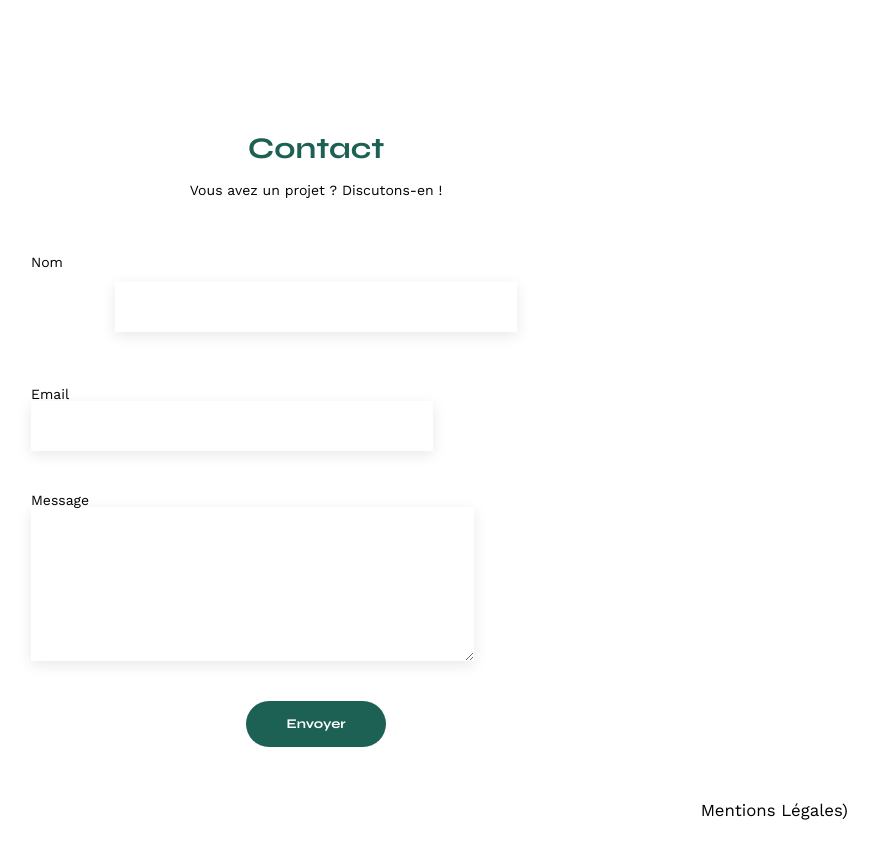
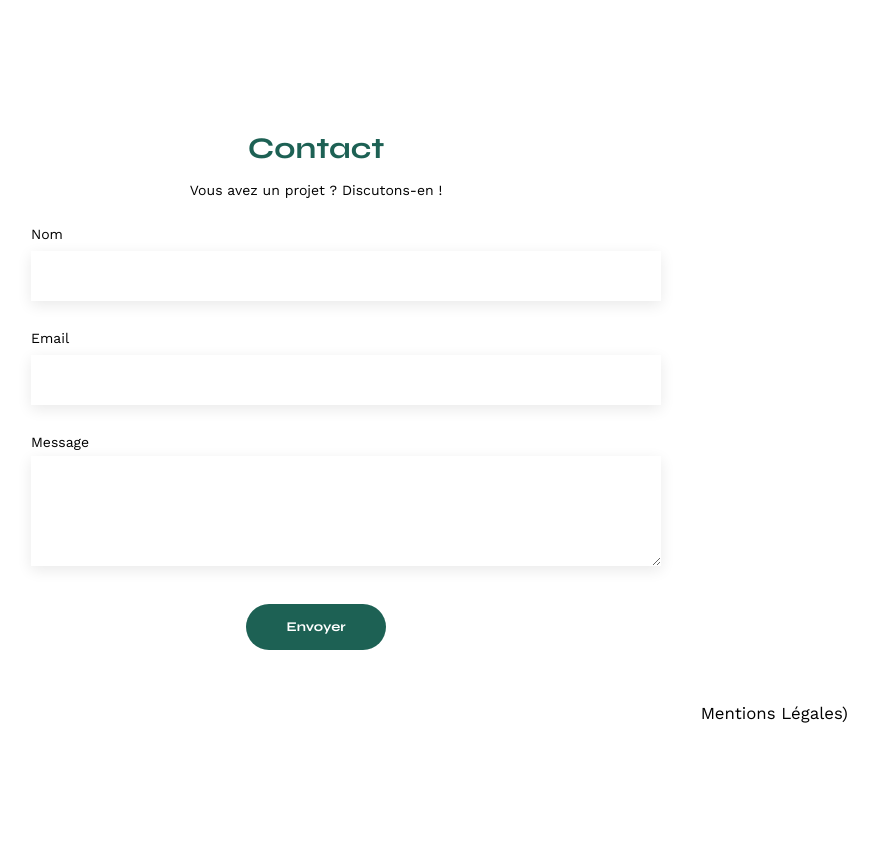
Before and after one commit to opcrBoutrin/Boutrin_Andre_6_repo_github_052023, a plain HTML site: page FrontEnd/index.html in a window 1280 px wide. Shown: the part 660-1507 px from the top of the page, without its empty margins (324-1202 px from the left). After the commit the page ends 1410 px from the top, so only its background shows below. Drawn offline with nearby package versions, Linux system fonts and the light colour scheme; no server answers.

Commit message:
Dimanche-170923-1

```diff
--- a/FrontEnd/assets/login.css
+++ b/FrontEnd/assets/login.css
@@ -1,4 +1,3 @@
-
 #container-login {
   width: 100%;
   margin-top: 150px;
@@ -8,7 +7,6 @@ width: 100%;
 #container-login h2 {
   text-align: center;
   margin-bottom: 30px;
-
 }
 
 #form-login {
@@ -19,17 +17,17 @@ width: 100%;
   margin: auto;
   width: 45%;
 }
-#email-login,
-input[type="password"],
-input[type="text"]{
+#container-login input[type="email"],
+#password-login {
   height: 50px;
+  width: 100%;
+  margin-top: 10px;
+  margin-bottom: 20px;
+  padding: 0 30px;
   font-size: 1.2em;
+  box-shadow: 0px 4px 14px rgba(0, 0, 0, 0.09);
+  outline: none;
   border: none;
-	box-shadow: 0px 4px 14px rgba(0, 0, 0, 0.09);
-	margin:10px;
-	margin-bottom: 30px;
-	border-radius: 4px;
-
 }
 .bloc-logo-et-login {
   position: absolute;
@@ -41,46 +39,43 @@ input[type="text"]{
   height: 51px;
 }
 
-
-.bloc-show-password-login{
+.bloc-show-password-login {
   margin-top: -17px;
   align-items: center;
   display: flex;
   justify-content: center;
   gap: 6px;
 }
-button, input[type="submit"] {
+button,
+input[type="submit"] {
   border: none;
   margin: auto;
   margin-top: 46px;
   margin-bottom: 30px;
-	font-family: 'Syne';
+  font-family: "Syne";
   font-weight: 700;
   color: white;
-	background-color: #1D6154;
-	padding:15px;
+  background-color: #1d6154;
+  padding: 15px;
   text-align: center;
   border-radius: 60px;
   cursor: pointer;
   width: 46%;
-
 }
-#password-forget-login
-{
+#password-forget-login {
   margin: 30px;
   margin: auto;
   color: black;
   bottom: 70px;
 }
-.error-message-login{
+.error-message-login {
   text-align: center;
-color:red;
+  color: red;
   position: absolute;
   left: 0;
   right: 0;
-bottom:417px;
+  bottom: 120px;
 }
-
 
 /* http://meyerweb.com/eric/tools/css/reset/
    v2.0 | 20110126
--- a/FrontEnd/assets/modal.css
+++ b/FrontEnd/assets/modal.css
@@ -11,7 +11,6 @@
   width: 100%;
   background-color: rgba(0, 0, 0, 0.4);
   margin-top: 60px;
-
 }
 
 .modal-content {
@@ -29,23 +28,21 @@
 }
 
 .separator1 {
-
   background-color: #b3b3b3;
   height: 2px;
   border: none;
- margin-bottom: 2px;
+  margin-bottom: 2px;
   width: 79%;
   left: 0;
   right: 0;
 }
 
 .separator2 {
-  /* position: absolute; */
   background-color: #b3b3b3;
   height: 2px;
   border: none;
   width: 100%;
- margin-top: 60px;
+  margin-top: 60px;
 }
 
 .btn-modal-ajout-suprim {
@@ -59,10 +56,10 @@
 .btn-ajout-photo {
   cursor: pointer;
   border: none;
-  font-family: 'Syne';
+  font-family: "Syne";
   font-weight: 700;
   color: white;
-  background-color: #1D6154;
+  background-color: #1d6154;
   margin: 5em auto;
   text-align: center;
   border-radius: 60px;
@@ -72,8 +69,6 @@
 .modal-content h2 {
   text-align: center;
   margin: 30px 0 50px 0;
-
-
 }
 
 .close-modal {
@@ -90,9 +85,9 @@
 }
 
 .custom-file-label::after {
-  content: '+ Ajouter photo';
-  background-color: #CBD6DC;
-  border: 1px solid #CBD6DC;
+  content: "+ Ajouter photo";
+  background-color: #cbd6dc;
+  border: 1px solid #cbd6dc;
   cursor: pointer;
   display: inline-block;
   position: absolute;
@@ -145,7 +140,6 @@
   color: #fff;
   padding: 10px;
   font-size: 14px;
-
 }
 
 .fa-regular,
@@ -162,7 +156,7 @@
 }
 
 .delete-gallery-button {
-  color: #D65353;
+  color: #d65353;
   font-family: syne;
   font-size: 14px;
   font-weight: 400;
@@ -175,7 +169,6 @@
   left: 0;
   right: 0;
   margin: auto;
-
 }
 
 .modal-2 img {
@@ -185,7 +178,6 @@
   position: absolute;
   left: 0;
   right: 0;
-
 }
 
 /* MODAL-2 -AJOUT-PHOTO-MODAL */
@@ -234,7 +226,7 @@
   width: 31%;
   position: absolute;
   display: flex;
-  bottom: 30PX;
+  bottom: 30px;
   left: 0;
   right: 0;
   margin: auto;
@@ -254,11 +246,10 @@
   margin: auto;
   padding: 10px 10px;
   border-radius: 100px;
-  background-color: #DDD;
+  background-color: #ddd;
   color: #306685;
   border: none;
   cursor: pointer;
-
 }
 
 /* champ Titre */
@@ -324,7 +315,7 @@ input::placeholder {
   color: red;
   position: absolute;
   bottom: 431px;
-display: flex;
+  display: flex;
   justify-content: center;
   left: 0;
   right: 0;
--- a/FrontEnd/assets/style.css
+++ b/FrontEnd/assets/style.css
@@ -258,19 +258,14 @@ li:hover {
   width: 100%;
 }
 
-.label {
-  color: red;
-  border: solid;
-}
 
 #contact {
   width: 50%;
   margin: auto;
+  text-align: center;
 }
 
-#contact > * {
-  text-align: center;
-}
+
 
 #contact h2 {
   margin-bottom: 20px;
@@ -283,28 +278,38 @@ li:hover {
   flex-direction: column;
 }
 
-#contact input[type="text"],
-input[type="email"],
-input[type="name"],
-input[type="password"] {
+#contact
+ input[type="text"],
+ input[type="email"],
+ input[type="name"] {
   height: 50px;
-  width: 60%;
-  display: block;
+  width: 100%;
+  margin-top: 10px;
+  margin-bottom: 20px;
   padding: 0 30px;
   font-size: 1.2em;
+  box-shadow: 0px 4px 14px rgba(0, 0, 0, 0.09);
   border: none;
+  outline: none
+}
+textarea {
+  width: 100%;
+  padding: 30px;
+  height: 50px;
+  margin-top: 7px;
+  border: none;
+  outline: none;
   box-shadow: 0px 4px 14px rgba(0, 0, 0, 0.09);
 }
 
-#contact label {
-  margin: 2em 0 1em 0;
+
+label {
+  display: block;
+  width: 100%;
+  text-align: left;
+  margin-bottom: 10px;
 }
 
-#contact textarea {
-  display: block;
-  border: none;
-  box-shadow: 0px 4px 14px rgba(0, 0, 0, 0.09);
-}
 
 #contact input[type="submit"] {
   border: none;
@@ -317,7 +322,10 @@ input[type="password"] {
   border-radius: 60px;
   padding: 15px 40px;
 }
-
+.error {
+  color: red;
+  font-size: 12px;
+}
 footer nav ul {
   display: flex;
   justify-content: flex-end;
@@ -328,15 +336,12 @@ footer nav ul {
   width: 25px;
 }
 
-/* ANDRE--------------------------------- */
-
 main {
   position: relative;
   margin: auto;
   width: 100%;
   margin-top: 50px;
 }
-
 /* ELEMENTS MASQUER */
 
 .en-tete {
@@ -454,10 +459,6 @@ main {
     display: none;
   }
 
-
-
-
-/* FIN ELEMENT MASQUER */
 .bloc-logo-et-nav {
   position: absolute;
   gap: 40%;
@@ -467,10 +468,6 @@ main {
   width: 100%;
   height: 51px;
 }
-/*
-.bloc-logo-et-nav span {
-    margin-top: 5px;
-} */
 
 /*GALERIES*/
 .gallery {
@@ -531,6 +528,5 @@ figcaption {
 .bloc-btn-modifier-svg {
   justify-content: center;
   display: flex;
-
   gap: 20px;
 }
--- a/FrontEnd/headerFooter.js
+++ b/FrontEnd/headerFooter.js
@@ -25,7 +25,6 @@ export const header = `
   </header>
 `;
 
-
 export const footer = `
   <footer>
     <nav>
--- a/FrontEnd/index.js
+++ b/FrontEnd/index.js
@@ -48,7 +48,7 @@ document.addEventListener("DOMContentLoaded", function () {
    <section id="contact">
       <h2 id="contactTitre">Contact</h2>
       <p id="contactText">Vous avez un projet ? Discutons-en !</p>
-      <form action="#" method="post" onsubmit="return validateForm()">
+      <form action="#" method="#">
         <label for="name">Nom
         <input type="text" name="name" id="name">
         <span id="name-error" class="error"></span>
@@ -58,7 +58,7 @@ document.addEventListener("DOMContentLoaded", function () {
         <span id="email-error" class="error"></span>
         </label>
         <label for="message">Message
-        <textarea name="message" id="message" cols="53" rows="10"></textarea>
+        <textarea  name="message" id="message"></textarea>
         <span id="message-error" class="error"></span>
         </label>
         <input type="submit" value="Envoyer">
@@ -101,7 +101,6 @@ document.addEventListener("DOMContentLoaded", function () {
     window.localStorage.removeItem("isLoggedIn");
     window.location.href = "index.html";
   });
-
 
   // MODAL-HTML
   const modalContent = `
@@ -175,9 +174,7 @@ document.addEventListener("DOMContentLoaded", function () {
   deleteGalleryButton.addEventListener("click", function () {
     galleryModal.innerHTML = "";
   });
-;
-function elementIconCorbeillee(figure, imageUrl, imageId, token)
-{
+  function elementIconCorbeillee(figure, imageUrl, imageId, token) {
     const img = document.createElement("img");
     img.src = imageUrl;
     img.alt = "";
@@ -196,7 +193,6 @@ function elementIconCorbeillee(figure, imageUrl, imageId, token)
     });
   }
 
-
   function supprimerImage(imageId, token) {
     //  pour supprimer l'image du serveur
     fetch(`http://localhost:5678/api/works/${imageId}`, {
@@ -207,10 +203,14 @@ function elementIconCorbeillee(figure, imageUrl, imageId, token)
     })
       .then((response) => {
         if (response.ok) {
-          console.log(`Image avec l'ID ${imageId} supprimée avec succès du serveur.`);
+          console.log(
+            `Image avec l'ID ${imageId} supprimée avec succès du serveur.`
+          );
           removeImageFromPage(imageId);
         } else {
-          console.error(`Échec de la suppression de l'image avec l'ID ${imageId} du serveur.`);
+          console.error(
+            `Échec de la suppression de l'image avec l'ID ${imageId} du serveur.`
+          );
         }
       })
       .catch((error) => {
@@ -235,8 +235,6 @@ function elementIconCorbeillee(figure, imageUrl, imageId, token)
     modal1.style.display = "block";
   });
 
-
-
   // éléments avec la classe "close-modal"
   const closeModalButtons = document.querySelectorAll(".close-modal");
   closeModalButtons.forEach(function (button) {
@@ -254,24 +252,24 @@ function elementIconCorbeillee(figure, imageUrl, imageId, token)
     }
   });
 
-  /******************************************************* */
   const uploadImageInput = document.getElementById("upload-image");
   const selectedImageElement = document.getElementById("selected-image");
 
   uploadImageInput.addEventListener("change", function () {
     const selectedImage = uploadImageInput.files[0];
     if (selectedImage) {
-
       // Vérification du format de l'image
       if (!/\.png$|\.jpg$/i.test(selectedImage.name)) {
-      errorMessageElement.textContent = "Le format de l'image doit être .png ou .jpg";
+        errorMessageElement.textContent =
+          "Le format de l'image doit être .png ou .jpg";
         selectedImageElement.innerHTML = "";
         uploadImageInput.value = ""; // Effacez la sélection de fichier incorrecte
         return;
       }
 
       // Vérification de la taille de l'image
-      if (selectedImage.size > 4 * 1024 * 1024) { // 4 Mo
+      if (selectedImage.size > 4 * 1024 * 1024) {
+        // 4 Mo
         errorMessageElement.textContent = "L'image ne doit pas dépasser 4 Mo.";
         selectedImageElement.innerHTML = "";
         uploadImageInput.value = ""; // Effacez la sélection de fichier incorrecte
@@ -285,7 +283,6 @@ function elementIconCorbeillee(figure, imageUrl, imageId, token)
     }
   });
 
-  /************************************************** */
   const submitButton = document.querySelector(".submit-button");
   submitButton.addEventListener("click", async () => {
     const title = document.getElementById("titre").value;
@@ -295,7 +292,6 @@ function elementIconCorbeillee(figure, imageUrl, imageId, token)
 
     console.log(token);
     // Vérification des champs obligatoires
-
     if (!title || !categoryId || !uploadImageInput.files[0]) {
       errorMessageElement.textContent =
         "Veuillez remplir tous les champs obligatoires !";
@@ -309,10 +305,8 @@ function elementIconCorbeillee(figure, imageUrl, imageId, token)
     formData.append("category", "1");
     formData.append("userId", 1);
     console.log(formData);
-    // formData.append('title',)
 
     try {
-      // console.log(token);
 
       const response = await fetch("http://localhost:5678/api/works", {
         method: "POST",
@@ -357,9 +351,6 @@ function elementIconCorbeillee(figure, imageUrl, imageId, token)
         editButton.dataset.imageId = gallery.id;
         figure.appendChild(editButton);
       });
-
-
-
     })
     .catch((error) => {
       console.log(
@@ -367,7 +358,7 @@ function elementIconCorbeillee(figure, imageUrl, imageId, token)
         error
       );
     });
-//////////////////////////////////////////////////////////////////////
+
   // Requete galerie accueil et catégories
   Promise.all([
     fetch("http://localhost:5678/api/works").then((response) =>
@@ -437,5 +428,4 @@ function elementIconCorbeillee(figure, imageUrl, imageId, token)
     .catch((error) => {
       console.log("Une erreur s'est produite :", error);
     });
-
 });
```
Also changed, not shown: FrontEnd/login.js (+9 -7 lines), Backend/images/Image-Objets-Ajouter1694777417938.jpg (deleted), FrontEnd/assets/images/abajour-tahina.png (deleted), FrontEnd/assets/images/appartement-paris-v.png (deleted), FrontEnd/assets/images/appartement-paris-x.png (deleted), FrontEnd/assets/images/appartement-paris-xviii.png (deleted), FrontEnd/assets/images/bar-lullaby-paris.png (deleted), FrontEnd/assets/images/hotel-first-arte-new-delhi.png (deleted), FrontEnd/assets/images/la-balisiere.png (deleted), FrontEnd/assets/images/structures-thermopolis.png (deleted), 5 other files. Lines whose indentation alone changed are shown as unchanged.
